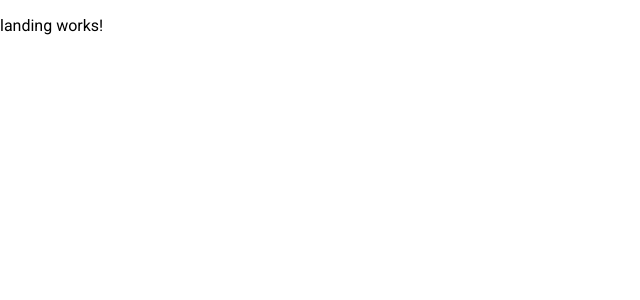
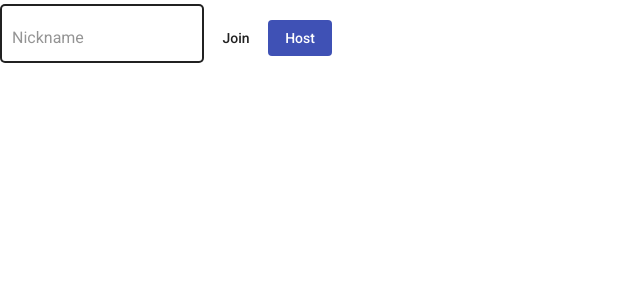
Before and after one commit to jadurani/anon-chat, an Angular app: page / in a window 1280 px wide. Shown: the top 300 px of the page, without its empty margins (0-640 px from the left). Built offline with nearby package versions, Linux system fonts and the light colour scheme.

Commit message:
basic form and buttons

```diff
--- a/src/app/app.module.ts
+++ b/src/app/app.module.ts
@@ -5,6 +5,7 @@ import { AppRoutingModule } from './app-routing.module';
 import { AppComponent } from './app.component';
 import { LandingComponent } from './landing/landing.component';
 import { BrowserAnimationsModule } from '@angular/platform-browser/animations';
+import { SharedModule } from '@shared/shared.module';
 
 @NgModule({
   declarations: [
@@ -14,7 +15,8 @@ import { BrowserAnimationsModule } from '@angular/platform-browser/animations';
   imports: [
     BrowserModule,
     AppRoutingModule,
-    BrowserAnimationsModule
+    BrowserAnimationsModule,
+    SharedModule
   ],
   providers: [],
   bootstrap: [AppComponent]
--- a/src/app/landing/landing.component.html
+++ b/src/app/landing/landing.component.html
@@ -1 +1,12 @@
-<p>landing works!</p>
+<form [formGroup]="signInForm">
+  <mat-form-field appearance="outline">
+    <input matInput type="text" formControlName="nickname" placeholder="Nickname"  required />
+  </mat-form-field>
+
+  <button mat-flat-button type="button">
+    Join
+  </button>
+  <button mat-flat-button type="button" color="primary">
+    Host
+  </button>
+</form>
--- a/src/app/landing/landing.component.ts
+++ b/src/app/landing/landing.component.ts
@@ -1,4 +1,5 @@
 import { Component, OnInit } from '@angular/core';
+import { FormGroup, FormBuilder, Validators } from '@angular/forms';
 
 @Component({
   selector: 'app-landing',
@@ -6,10 +7,16 @@ import { Component, OnInit } from '@angular/core';
   styleUrls: ['./landing.component.scss']
 })
 export class LandingComponent implements OnInit {
+  signInForm: FormGroup;
+  isHost = false;
 
-  constructor() { }
+  constructor(private fb: FormBuilder) { }
 
   ngOnInit() {
+    this.signInForm = this.fb.group({
+      nickname: ['', Validators.required],
+      chatId: [''],
+    });
   }
 
 }
--- /dev/null
+++ b/src/app/shared/shared.module.ts
@@ -0,0 +1,16 @@
+import { NgModule } from '@angular/core';
+import { MaterialModule } from './material.module';
+import { FormsModule, ReactiveFormsModule } from '@angular/forms';
+
+const modules = [
+  MaterialModule,
+  FormsModule,
+  ReactiveFormsModule,
+]
+
+@NgModule({
+  declarations: [],
+  imports: [ ...modules ],
+  exports: [ ...modules ],
+})
+export class SharedModule { }
```
